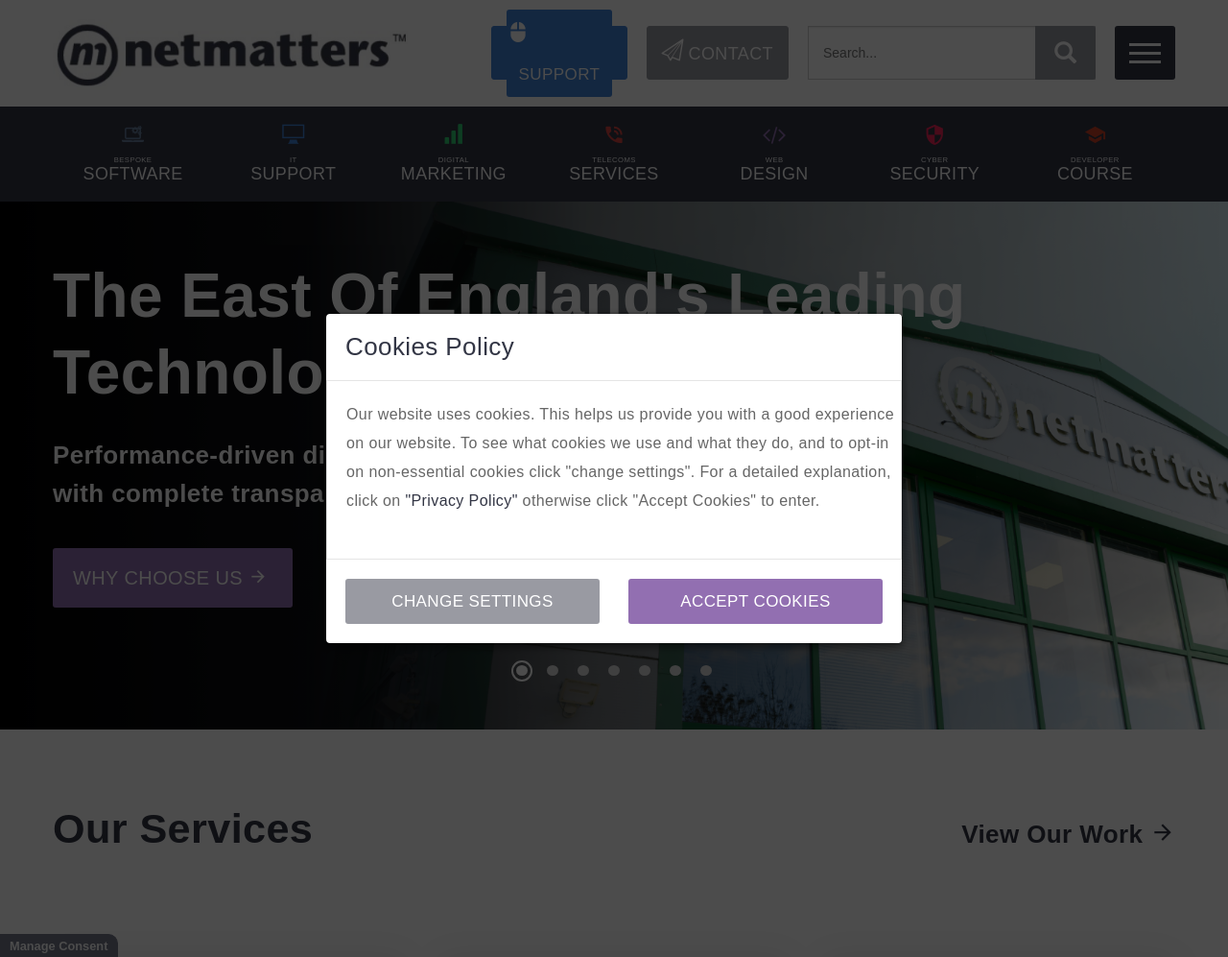
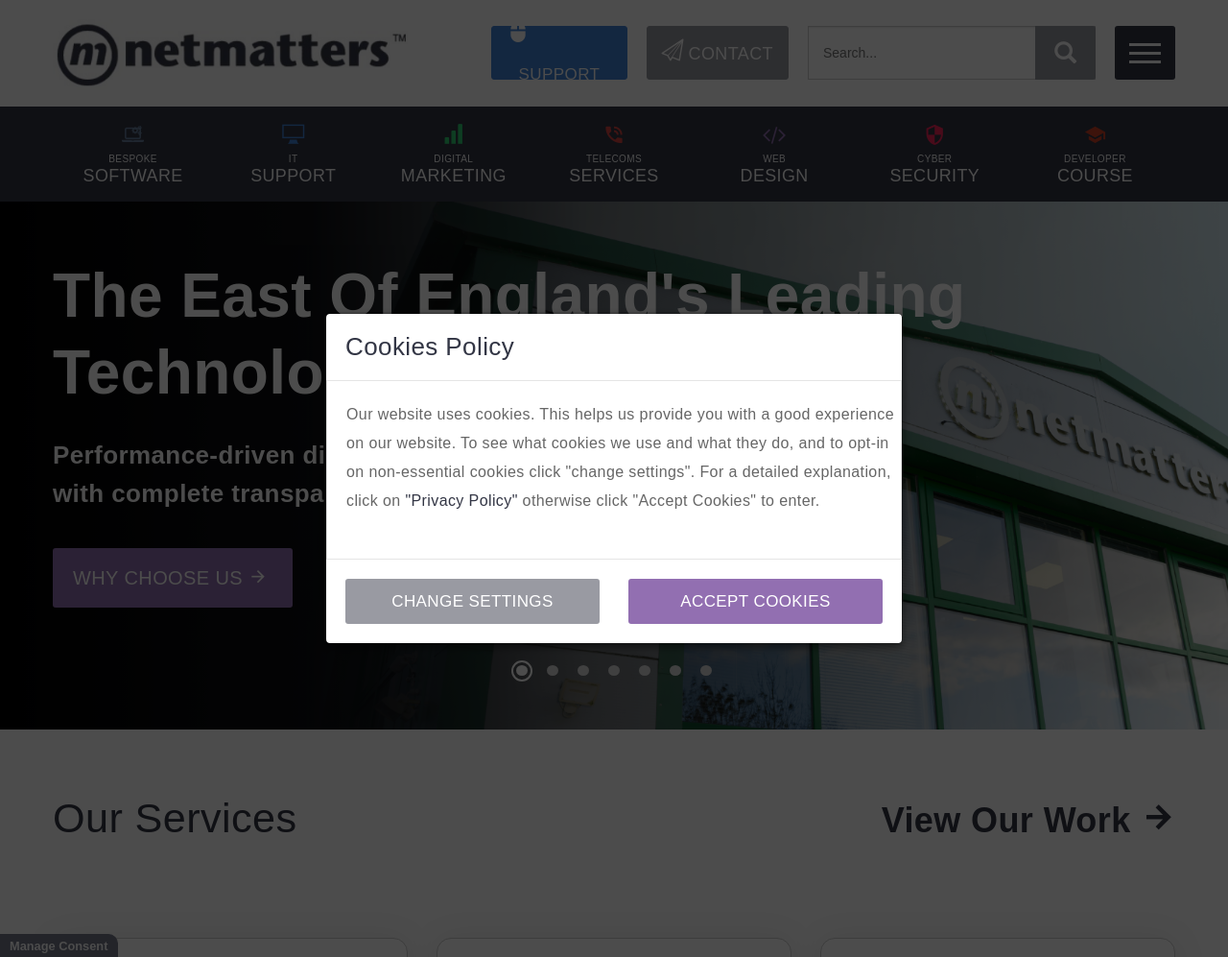
Before and after one commit to ftanekha/netMatters-HomePageII, a PHP site: page / in a window 1280 px wide. Shown: the whole page at 96% size. Run offline with PHP 8.4, Linux system fonts and the light colour scheme; some web fonts are replaced.

Commit message:
remove bg-color & border color on support button in Section#Header

```diff
--- a/css/application.css
+++ b/css/application.css
@@ -931,9 +931,7 @@
   header div.inner div.container div.row div.flex-wrapper div.actions-container div.actions div.support a.btn-support {
     display: block;
     border: 0 !important;
-    background-color: #4183d7;
     color: #fff;
-    border-color: #4183d7;
     text-transform: uppercase;
     font-size: 1.063rem;
     border-radius: 3px;
@@ -944,11 +942,6 @@
     background-image: none;
     border: 1px solid transparent;
     line-height: 46px;
-  }
-  header div.inner div.container div.row div.flex-wrapper div.actions-container div.actions div.support a.btn-support:active, header div.inner div.container div.row div.flex-wrapper div.actions-container div.actions div.support a.btn-support:hover {
-    color: #fff;
-    background-color: #2a6ec6;
-    border-color: #2665b5;
   }
   header div.inner div.container div.row div.flex-wrapper div.actions-container div.actions div.support a.btn-support span.icon-mouse {
     float: left !important;
@@ -1101,7 +1094,8 @@
 nav div.container div a:first-child div small {
   display: block;
   padding-bottom: 1px;
-  font-size: 0.481rem;
+  font-size: 0.625rem;
+  margin-top: -0.1rem;
 }
 nav div.container div a:first-child div span:last-child {
   display: inline-block;
@@ -1165,7 +1159,8 @@
 nav div.container div a:nth-child(2) div small {
   display: block;
   padding-bottom: 1px;
-  font-size: 0.481rem;
+  font-size: 0.625rem;
+  margin-top: -0.1rem;
 }
 nav div.container div a:nth-child(2) div span:last-child {
   display: inline-block;
@@ -1229,7 +1224,8 @@
 nav div.container div a:nth-child(3) div small {
   display: block;
   padding-bottom: 1px;
-  font-size: 0.481rem;
+  font-size: 0.625rem;
+  margin-top: -0.1rem;
 }
 nav div.container div a:nth-child(3) div span:last-child {
   display: inline-block;
@@ -1293,7 +1289,8 @@
 nav div.container div a:nth-child(4) div small {
   display: block;
   padding-bottom: 1px;
-  font-size: 0.481rem;
+  font-size: 0.625rem;
+  margin-top: -0.1rem;
 }
 nav div.container div a:nth-child(4) div span:last-child {
   display: inline-block;
@@ -1357,7 +1354,8 @@
 nav div.container div a:nth-child(5) div small {
   display: block;
   padding-bottom: 1px;
-  font-size: 0.481rem;
+  font-size: 0.625rem;
+  margin-top: -0.1rem;
 }
 nav div.container div a:nth-child(5) div span:last-child {
   display: inline-block;
@@ -1421,7 +1419,8 @@
 nav div.container div a:nth-child(6) div small {
   display: block;
   padding-bottom: 1px;
-  font-size: 0.481rem;
+  font-size: 0.625rem;
+  margin-top: -0.1rem;
 }
 nav div.container div a:nth-child(6) div span:last-child {
   display: inline-block;
@@ -1485,7 +1484,8 @@
 nav div.container div a:last-child div small {
   display: block;
   padding-bottom: 1px;
-  font-size: 0.481rem;
+  font-size: 0.625rem;
+  margin-top: -0.1rem;
 }
 nav div.container div a:last-child div span:last-child {
   display: inline-block;
@@ -1515,6 +1515,8 @@
 div#main-navigation-dropdown {
   display: none;
   margin-top: -15px;
+  position: relative;
+  z-index: 20;
 }
 div#main-navigation-dropdown div#main-navigation-dropdown-container div.main-navigation-dropdown-option-container {
   display: none;
@@ -2337,20 +2339,17 @@
 
 div#middle div.container div.our-services-headline {
   color: #333645;
-  margin: 30px auto;
-}
-div#middle div.container div.our-services-headline h2 {
-  margin: 50px 0;
+  margin: 50px auto;
 }
 div#middle div.container div.our-services-headline h2 strong {
   font-size: 2.7rem;
   line-height: 1.1;
-  font-weight: 600;
+  font-weight: 400;
 }
 div#middle div.container div.our-services-headline a {
   text-decoration: none;
   font-weight: 600;
-  font-size: 1.625rem;
+  font-size: 2.25rem;
   color: #333645;
 }
 div#middle div.container div.our-services-headline a.sm {
@@ -2363,6 +2362,9 @@
 div#middle div.container div.our-services-headline a:hover {
   text-decoration: underline;
   outline: 0;
+}
+div#middle div.container div.our-services-headline a em {
+  font-weight: 600;
 }
 @media (min-width: 768px) {
   div#middle div.container div.our-services-headline {
@@ -3329,24 +3331,22 @@
   margin: 30px auto;
 }
 div.container div.latest-news-headline h2 {
-  margin: 50px 0;
+  margin: 60px 0 0 0;
 }
 div.container div.latest-news-headline h2 strong {
-  font-size: 2.7rem;
+  font-size: 2.25rem;
   line-height: 1.1;
   font-weight: 600;
 }
 div.container div.latest-news-headline a {
   text-decoration: none;
   font-weight: 600;
-  font-size: 1.625rem;
+  font-size: 1.75rem;
   color: #333645;
 }
 div.container div.latest-news-headline a.sm {
   display: block;
   text-align: center;
-  margin-top: -40px;
-  padding-bottom: 25px;
 }
 div.container div.latest-news-headline a.md {
   display: none;
@@ -3354,6 +3354,9 @@
 div.container div.latest-news-headline a:hover {
   text-decoration: underline;
   outline: 0;
+}
+div.container div.latest-news-headline a em {
+  font-weight: 600;
 }
 @media (min-width: 768px) {
   div.container div.latest-news-headline {
--- a/index.html
+++ b/index.html
@@ -120,61 +120,61 @@
                                 <nav>
                                     <div class="container">
                                         <div>
-                                            <a href="#" class="nav-bs">
-                                                <div>
+                                            <a href="#" class="nav-bs nav-item-bs">
+                                                <div id="nav-item-bs_icon-container">
                                                     <span class="icon-apps"></span>
                                                     <small>bespoke</small><span>software</span>
                                                 </div>
-                                                <div class="triangle bs"></div>
+                                                <div class="triangle bs nav-item-info-bs"></div>
                                             </a>
-                                            <a href="#" class="nav-it">
-                                                <div>
+                                            <a href="#" class="nav-it nav-item-it">
+                                                <div id="nav-item-it_icon-container">
                                                     <span class="icon-display"></span>
                                                     <small>it</small><span>support</span>
                                                 </div>
-                                                <div class="triangle it"></div>
+                                                <div class="triangle it nav-item-info-it"></div>
                                             </a>
-                                            <a href="#" class="nav-dm">
-                                                <div>
+                                            <a href="#" class="nav-dm nav-item-dm">
+                                                <div id="nav-item-dm_icon-container">
                                                     <span class="icon-bar-graph"></span>
                                                     <small>digital</small><span>marketing</span>
                                                 </div>
-                                                <div class="triangle dm"></div>
+                                                <div class="triangle dm nav-item-info-dm"></div>
                                             </a>
-                                            <a href="#" class="nav-ts">
-                                                <div>
+                                            <a href="#" class="nav-ts nav-item-ts">
+                                                <div id="nav-item-ts_icon-container">
                                                     <span class="icon-phone_in_talk"></span>
                                                     <small>telecoms</small><span>services</span>
                                                 </div>
-                                                <div class="triangle ts"></div>
+                                                <div class="triangle ts nav-item-info-ts"></div>
                                             </a>
-                                            <a href="#" class="nav-wd">
-                                                <div>
+                                            <a href="#" class="nav-wd nav-item-wd">
+                                                <div id="nav-item-wd_icon-container">
                                                     <span class="icon-code"></span>
                                                     <small>web</small><span>design</span>
                                                 </div>
-                                                <div class="triangle wd"></div>
+                                                <div class="triangle wd nav-item-info-wd"></div>
                                             </a>
-                                            <a href="#" class="nav-cs">
-                                                <div>
+                                            <a href="#" class="nav-cs nav-item-cs">
+                                                <div id="nav-item-cs_icon-container">
                                                     <span class="icon-security"></span>
                                                     <small>cyber</small><span>security</span>
                                                 </div>
-                                                <div class="triangle cs"></div>
+                                                <div class="triangle cs nav-item-info-cs"></div>
                                             </a>
-                                                <a href="#" class="nav-dc">
-                                                <div>
+                                            <a href="#" class="nav-dc nav-item-dc">
+                                                <div id="nav-item-dc_icon-container">
                                                     <span class="course-features-icon icon-school"></span>
                                                     <small>developer</small><span>course</span>
                                                 </div>
-                                                <div class="triangle dc"></div>
+                                                <div class="triangle dc nav-item-info-dc"></div>
                                             </a>
                                         </div>
                                     </div>
                                 </nav>
                                 <div id="main-navigation-dropdown">
                                     <div id="main-navigation-dropdown-container">
-                                        <div class="main-navigation-dropdown-option-container dropdown-bs">
+                                        <div class="main-navigation-dropdown-option-container dropdown-bs nav-item-info-bs">
                                             <h3>Our Bespoke Software Services</h3>
                                            <div class='dropdown-option-wrapper'>
                                                 <ul class="main-navigation-dropdown-option">
@@ -221,7 +221,7 @@
                                                 </ul>
                                            </div>
                                         </div>
-                                        <div class="main-navigation-dropdown-option-container dropdown-it">
+                                        <div class="main-navigation-dropdown-option-container dropdown-it nav-item-info-it">
                                             <h3>Our IT Support Services</h3>
                                             <div class='dropdown-option-wrapper'>
                                                 <ul class="main-navigation-dropdown-option">
@@ -250,7 +250,7 @@
                                                 </ul>
                                             </div>
                                         </div>
-                                        <div class="main-navigation-dropdown-option-container dropdown-dm">
+                                        <div class="main-navigation-dropdown-option-container dropdown-dm nav-item-info-dm">
                                             <h3>Our Digital Marketing Services</h3>
                                             <div class='dropdown-option-wrapper'>
                                                 <ul class="main-navigation-dropdown-option">
@@ -279,7 +279,7 @@
                                                 </ul>
                                             </div>
                                         </div>
-                                        <div class="main-navigation-dropdown-option-container dropdown-ts">
+                                        <div class="main-navigation-dropdown-option-container dropdown-ts nav-item-info-ts">
                                             <h3>Our Telecoms Services</h3>
                                             <div class='dropdown-option-wrapper'>
                                                 <ul class="main-navigation-dropdown-option">
@@ -308,7 +308,7 @@
                                                 </ul>
                                             </div>
                                         </div>
-                                        <div class="main-navigation-dropdown-option-container dropdown-wd">
+                                        <div class="main-navigation-dropdown-option-container dropdown-wd nav-item-info-wd">
                                             <h3>Our Web Design Services</h3>
                                             <div class='dropdown-option-wrapper'>
                                                 <ul class="main-navigation-dropdown-option">
@@ -337,7 +337,7 @@
                                                 </ul>
                                             </div>
                                         </div>
-                                        <div class="main-navigation-dropdown-option-container dropdown-cs">
+                                        <div class="main-navigation-dropdown-option-container dropdown-cs nav-item-info-cs">
                                             <h3>Our Cyber Security Services</h3>
                                             <div class='dropdown-option-wrapper'>
                                                 <ul class="main-navigation-dropdown-option">
@@ -366,7 +366,7 @@
                                                 </ul>
                                             </div>
                                         </div>
-                                        <div class="main-navigation-dropdown-option-container dropdown-dc">
+                                        <div class="main-navigation-dropdown-option-container dropdown-dc nav-item-info-dc">
                                             <h3>Our Developer Course Services</h3>
                                             <div class='dropdown-option-wrapper'>
                                                 <ul class="main-navigation-dropdown-option">
--- a/js/main.js
+++ b/js/main.js
@@ -1,4 +1,5 @@
-import {showNavigationDropDown, showSideMenu, hideSideMenu, toggleStickyHeader, toggleClientTooltip, displayCookieModal} from './utilities.js'
+// showNavigationDropDown,
+import {showSideMenu, hideSideMenu, toggleStickyHeader, toggleClientTooltip, displayCookieModal} from './utilities.js'
 
 $(document).ready(()=>{
     /*COOKIE POPUP POLICY & consent management*/
@@ -6,7 +7,7 @@
     const cookiSettingsButton = $('.cookie-settings-btn')
     cookiSettingsButton.on('click', ()=> displayCookieModal(true))
     /*NAVIGATION DROP-DOWN MENU*/
-    showNavigationDropDown()
+    // showNavigationDropDown()
     /*CAROUSEL///Banner///*/
     $('div#banner').slick(
         {//configuration object
--- a/scss/main-sections/_header.scss
+++ b/scss/main-sections/_header.scss
@@ -293,9 +293,7 @@
                                     a.btn-support{
                                         display: block;
                                         border: 0 !important;
-                                        background-color: #4183d7;
                                         color: #fff;
-                                        border-color: #4183d7;
                                         text-transform: uppercase;
                                         font-size: 1.063rem;
                                         border-radius: 3px;
@@ -306,12 +304,6 @@
                                         background-image: none;
                                         border: 1px solid transparent;
                                         line-height: 46px;
-                                        //
-                                        &:active, &:hover{
-                                            color: #fff;
-                                            background-color: #2a6ec6;
-                                            border-color: #2665b5;
-                                        }
                                         span.icon-mouse{
                                             //.pull-left
                                             float: left !important;
--- a/scss/main-sections/_latest-news.scss
+++ b/scss/main-sections/_latest-news.scss
@@ -5,9 +5,9 @@
         margin: 30px auto;
         //
         h2{
-            margin: 50px 0;
+            margin: 60px 0 0 0;
             strong{
-                font-size: 2.7rem;
+                font-size: 2.25rem;
                 line-height: 1.1;
                 font-weight: 600;
             }
@@ -15,19 +15,18 @@
         a{
             text-decoration: none;
             font-weight: 600;
-            font-size: 1.625rem;
+            font-size: 1.75rem;
             color: #333645;
             &.sm{
                 display: block;
                 text-align: center;
-                margin-top: -40px;
-                padding-bottom: 25px;
             }
             &.md{ display: none;}
             &:hover{
                 text-decoration: underline;
                 outline: 0;
             }
+            em{font-weight: 600}
         }
         @media (min-width: 768px){
             display: flex;
--- a/scss/main-sections/_main-navigation-dropdown.scss
+++ b/scss/main-sections/_main-navigation-dropdown.scss
@@ -1,6 +1,8 @@
 div#main-navigation-dropdown{
     display: none;
     margin-top: -15px;
+    position: relative;
+    z-index: $main-navigation-dropdown_z-index;
     div#main-navigation-dropdown-container{
         div.main-navigation-dropdown-option-container{
             display: none;
--- a/scss/main-sections/_middle.scss
+++ b/scss/main-sections/_middle.scss
@@ -2,19 +2,18 @@
     div.container{
         div.our-services-headline{
             color: #333645;
-            margin: 30px auto;
+            margin: 50px auto;
             h2{
-                margin: 50px 0;
                 strong{
                     font-size: 2.7rem;
                     line-height: 1.1;
-                    font-weight: 600;
+                    font-weight: 400;
                 }
             }
             a{
                 text-decoration: none;
                 font-weight: 600;
-                font-size: 1.625rem;
+                font-size: 2.25rem;
                 color: #333645;
                 &.sm{
                     display: block;
@@ -25,6 +24,7 @@
                     text-decoration: underline;
                     outline: 0;
                 }
+                em{font-weight: 600}
             }
             @media (min-width: 768px){
                 display: flex;
--- a/scss/mixins/_nav.scss
+++ b/scss/mixins/_nav.scss
@@ -35,7 +35,8 @@
         small{
             display: block;
             padding-bottom: 1px;
-            font-size: .481rem;
+            font-size: .625rem;
+            margin-top: -.1rem;
         }
         span:last-child{
             display: inline-block;
--- a/scss/variables/_z-indexes.scss
+++ b/scss/variables/_z-indexes.scss
@@ -1,3 +1,5 @@
+$main-navigation-dropdown_z-index: 20;
+
 $sticky-header-wrapper_z-index: 100;
 $header_z-index: $sticky-header-wrapper_z-index;
 $nav_z-index: $sticky-header-wrapper_z-index;
```
Also changed, not shown: js/utilities.js (+100 -34 lines), 1 other file.
